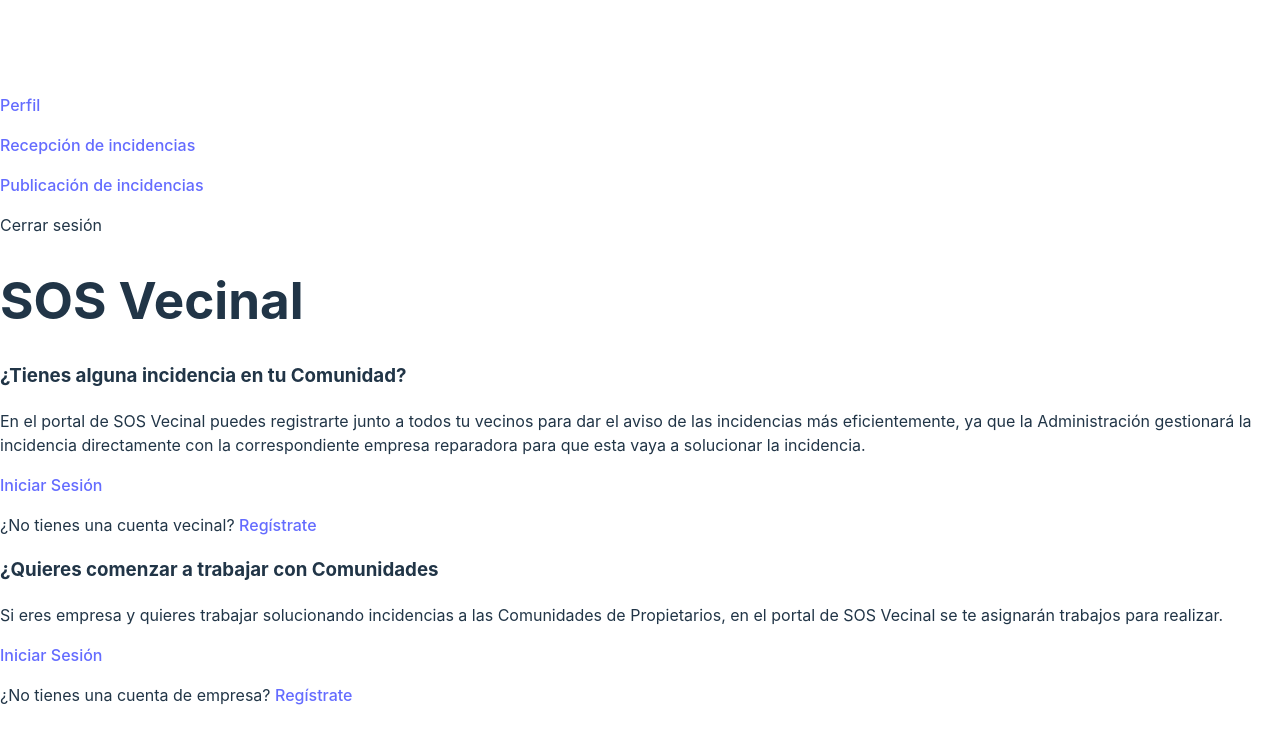
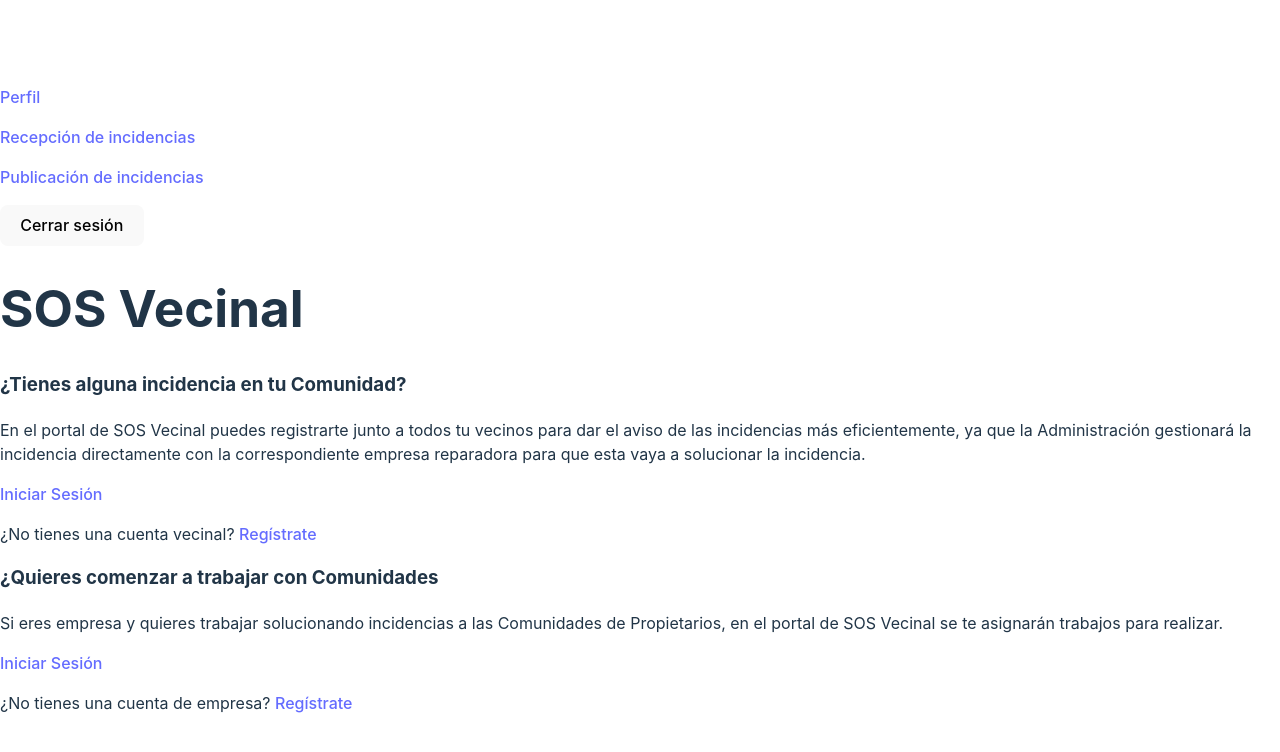
Before and after one commit to cristinamedrom/sos-vecinal, a React (Vite) app: page / in a window 1280 px wide. Shown: the top 752 px of the page. Built offline with nearby package versions, Linux system fonts and the light colour scheme; no server answers.

Commit message:
corrigiendo logout

```diff
--- a/src/componentes/Navbar.jsx
+++ b/src/componentes/Navbar.jsx
@@ -21,7 +21,7 @@ const Navbar = ({ onLogout }) => {
             <Link to="/incidencias/vecino">Publicación de incidencias</Link>
           </p>
 
-        <p onClick={onLogout}>Cerrar sesión</p>
+        <button onClick={onLogout}>Cerrar sesión</button>
       </div>
     </nav>
   );
```
